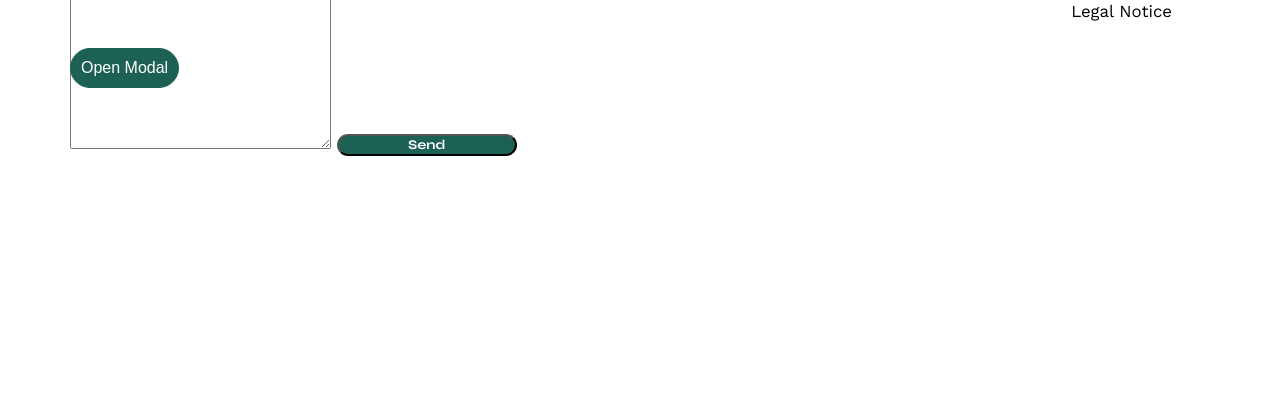
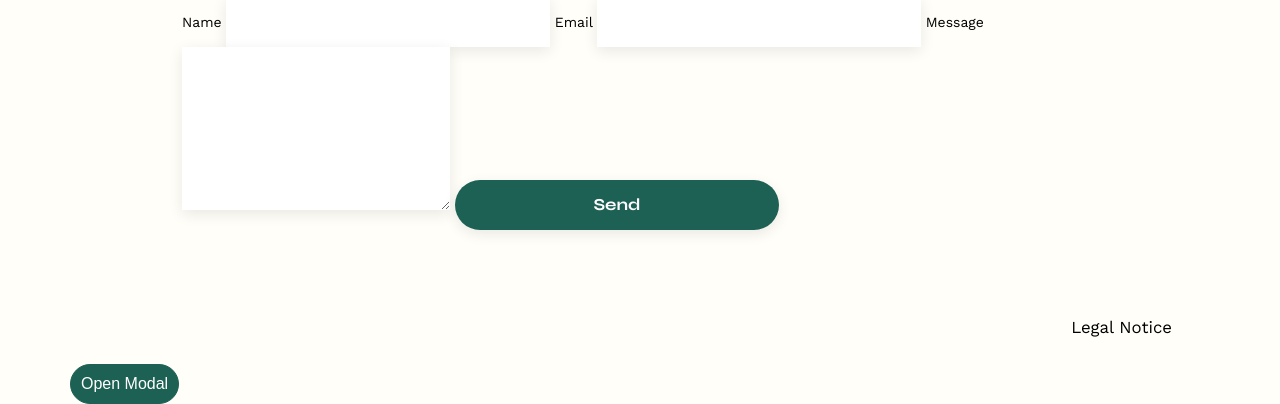
Before and after one commit to rose-keimig/Sophie, a plain HTML site: page FrontEnd/index.html in a window 1280 px wide. Shown: the part 771-1175 px from the top of the page. Before the commit the page ends 953 px from the top, so only its background shows below. Drawn offline with nearby package versions, Linux system fonts and the light colour scheme.

Commit message:
updating contact form css

```diff
--- a/FrontEnd/assets/style.css
+++ b/FrontEnd/assets/style.css
@@ -52,6 +52,7 @@ body {
 	margin:auto;
 	font-family: 'Work Sans' ;
 	font-size: 14px;
+	background-color: #FFFEF8;
 }
 header {
 	display: flex;
@@ -181,38 +182,49 @@ li:hover {
 	width: 100%;
 }
 
+#login {
+	width: 50%;
+	margin: auto;
+}
+
 #contact, #login {
-	width: 50%;
-margin: auto;
+	width: 100%;
+	margin: auto;
+	text-align: center;
+	padding: 2em;
 }
-#contact, #login > * {
-	text-align: center;
 
-}
 #contact, #login h2{
 	margin-bottom: 20px;
+	text-align: center;
 }
 #contact, #login form {
 	text-align: left;
 	margin-top:30px;
 	display: flex;
 	flex-direction: column;
+	align-items: center;
 }
 
-#contact, #login input {
+#contact input,
+#login input {
 	height: 50px;
 	font-size: 1.2em;
 	border: none;
 	box-shadow: 0px 4px 14px rgba(0, 0, 0, 0.09);
+	width: 33.3%;
+	box-sizing: border-box;
+	padding: .5em;
 }
 
 
 #contact, #login label {
 	margin: 2em 0 1em 0;
 }
-#contact, #login textarea {
+#contact textarea, #login textarea {
 	border: none;
 	box-shadow: 0px 4px 14px rgba(0, 0, 0, 0.09);
+	padding: .5em;
 }
 
 input[type="submit"]{
```
